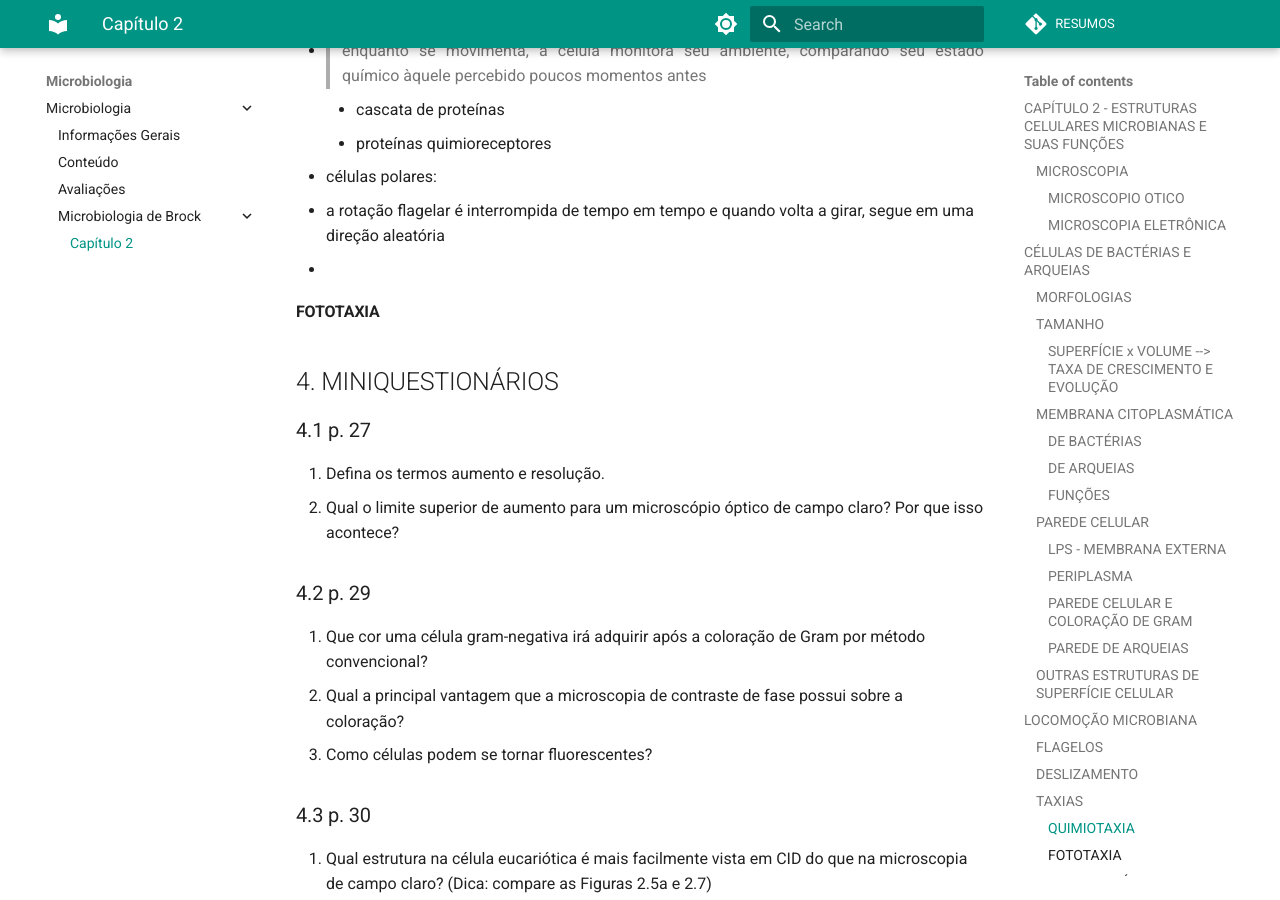
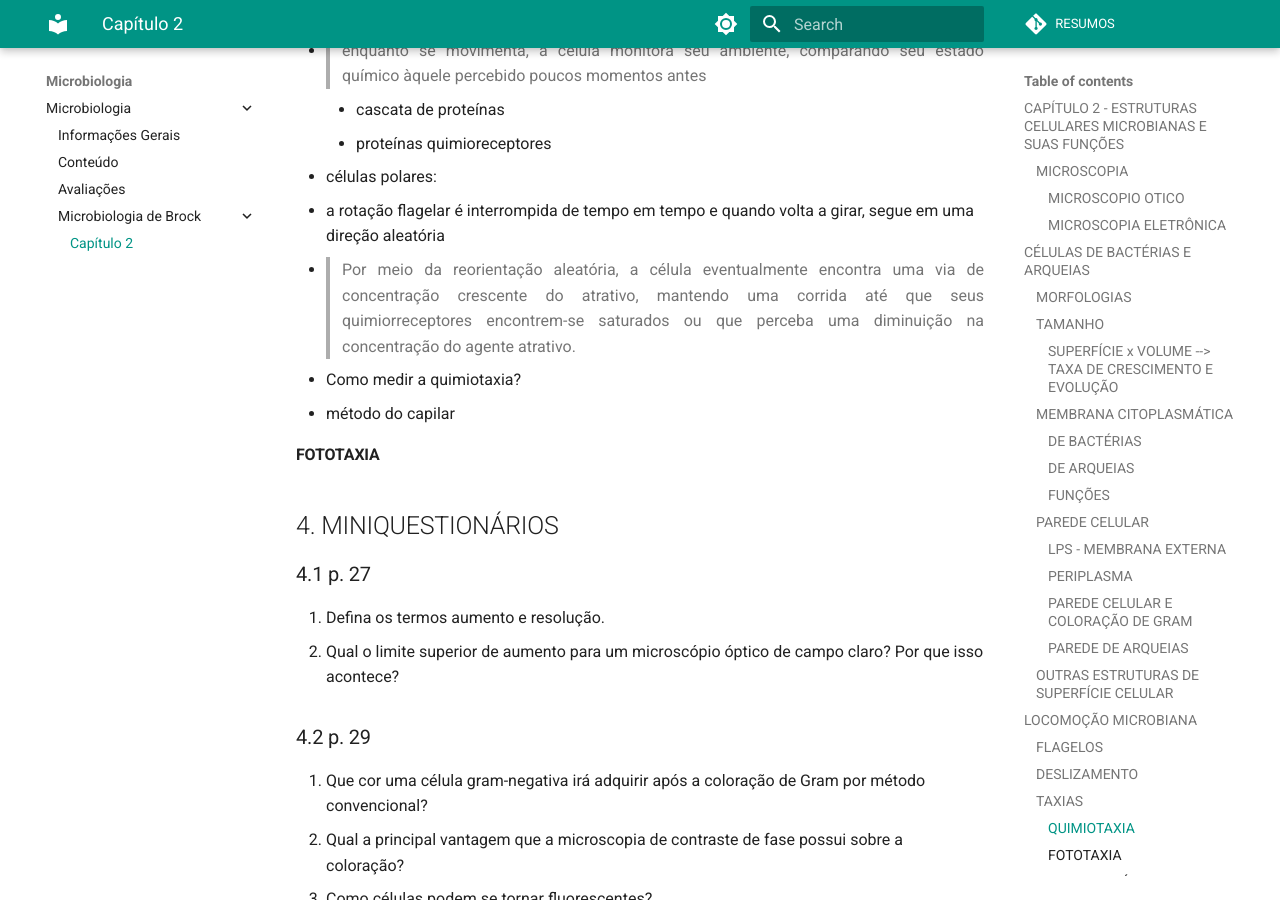
Before and after one commit to luhm/microbiologia, an MkDocs documentation site: the page built from docs/microbiologia/m4d2_microbiologia_de_brock_2.md, in a window 1280 px wide and 900 px high, scrolled down 17259 px. Built offline with MkDocs 1.6.1 and Material for MkDocs 9.7.7, drawn with Linux system fonts in a browser that asks for light colours.

Commit message:
Update m4d2_microbiologia_de_brock_2.md

```diff
--- a/docs/microbiologia/m4d2_microbiologia_de_brock_2.md
+++ b/docs/microbiologia/m4d2_microbiologia_de_brock_2.md
@@ -463,7 +463,14 @@ oscilar
     - proteínas quimioreceptores
 - células polares:
   - a rotação flagelar é interrompida de tempo em tempo e quando volta a girar, segue em uma direção aleatória
-  -
+  - > Por meio da reorientação aleatória,
+a célula eventualmente encontra uma via de concentração
+crescente do atrativo, mantendo uma corrida até que seus quimiorreceptores
+encontrem-se saturados ou que perceba uma
+diminuição na concentração do agente atrativo.
+- Como medir a quimiotaxia?
+  - método do capilar
+
 
 #### FOTOTAXIA
 
```
